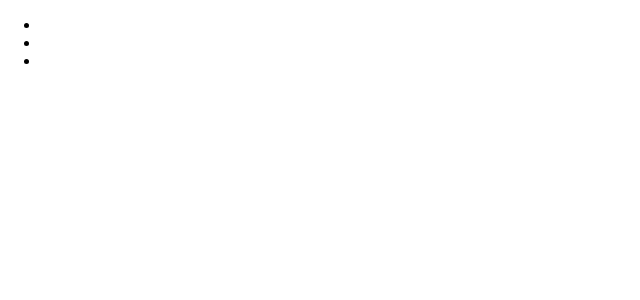
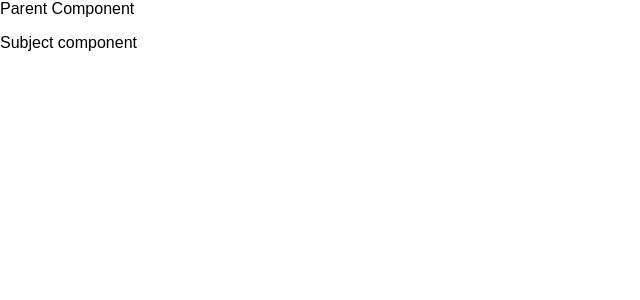
Before and after one commit to nathanrodman/bookmark-manager, a React (Create React App) app: page / in a window 1280 px wide. Shown: the top 300 px of the page, without its empty margins (0-640 px from the left). Built offline with nearby package versions, Linux system fonts and the light colour scheme.

Commit message:
Added Subject component

```diff
--- a/src/App.js
+++ b/src/App.js
@@ -1,6 +1,7 @@
 import React, { Component } from 'react';
 import logo from './logo.svg';
 import './App.css';
+import Subject from './Subject'
 
 class App extends Component {
   constructor() {
@@ -43,11 +44,10 @@
 
   render() {
     return (
-      <ul>
-        {this.state.resources.map((resource) => {
-          return <li><a href={resource.url}>{resource.title}</a></li>
-        })}
-      </ul>
+      <div>
+        Parent Component
+        <Subject />
+      </div>
     );
   }
 }
--- /dev/null
+++ b/src/Subject.js
@@ -0,0 +1,16 @@
+import React, {Component} from 'react'
+
+export default class Subject extends Component {
+  constructor(props) {
+    super(props);
+
+  }
+
+  // event handlers here
+
+  render() {
+    return (
+        <p>Subject component</p>
+    );
+  }
+}
```
